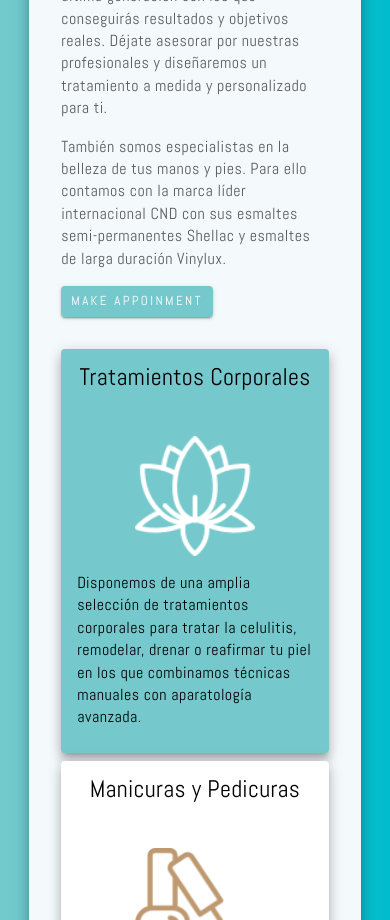
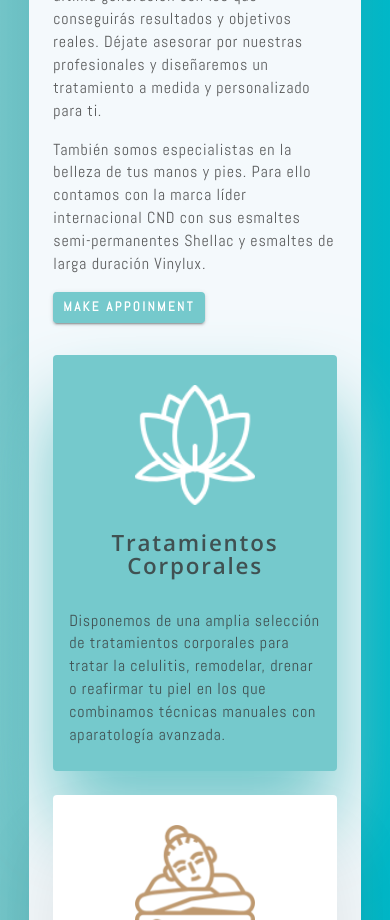
Before and after one commit to Rocamain/2u, a React (Create React App) app: page / in a window 390 px wide. Shown: the part 1080-2000 px from the top of the page. Built offline with nearby package versions, Linux system fonts and the light colour scheme; data requests are answered from the project's data file.

Commit message:
impletemented responsive fontsize, responsive button component, reorganizes and clean the styles

```diff
--- a/src/components/accessories/Button.jsx
+++ b/src/components/accessories/Button.jsx
@@ -1,13 +1,26 @@
 import React from 'react';
 import { Button } from '@mui/material';
+import useMediaQuery from '@mui/material/useMediaQuery';
+import { useTheme } from '@mui/material/styles';
 
 export default function StyledButton({ content }) {
+  const theme = useTheme();
+  const desktop = useMediaQuery(theme.breakpoints.up('lg'));
+  const tablet = useMediaQuery(theme.breakpoints.up('sm'));
+  const mobile = useMediaQuery(theme.breakpoints.up('xs'));
+
+  const sizes = () => {
+    if (desktop) return 'large';
+    if (tablet) return 'medium';
+    if (mobile) return 'small';
+  };
+
   return (
     <>
       <Button
-        size="small"
+        size={sizes()}
         variant="contained"
-        sx={{ fontWeight: 'semi-bold', letterSpacing: '0.15rem' }}
+        sx={{ mb: 2, fontWeight: 600, letterSpacing: '0.15rem' }}
         disableRipple
       >
         {content}
--- a/src/components/accessories/Card.jsx
+++ b/src/components/accessories/Card.jsx
@@ -1,7 +1,7 @@
 import { styled } from '@mui/material/styles';
 import clsx from 'clsx';
-import useCardStyles from '../../hooks/styles/useCardStyles';
 import useSlideAnimation from '../../hooks/styles/useSlideAnimation';
+// import { useTheme } from '@mui/styles';
 
 import {
   Card,
@@ -15,21 +15,22 @@ import {
 import StyledButton from './Button';
 
 export default function StyledCard(props) {
-  const { cardInfo, exit, carousel, icon, first } = props;
+  const { cardInfo, exit, carousel, icon, cardStyles } = props;
+
+  // Styles
+
   let iconURL = null;
   if (icon) {
     let path = icon.replaceAll(' ', '_');
-    console.log(first, icon);
     iconURL = require(`../../static/images/${path}.png`);
   }
 
-  // Styles
-  let { carouselContent, carouselTitle, card, cardFirst } = useCardStyles();
+  // animated card styles. thnx clx that allow to check if executes the exit animation of the card
   let animationStyles = useSlideAnimation();
-  // animated card styles. thnx clx that allow to check if executes the exit animation of the card
+
   let animatedCard = `${clsx(animationStyles.animatedItem, {
     [animationStyles.animatedItemExiting]: exit,
-  })} ${card}`;
+  })}`;
 
   const StyledIconButton = styled(IconButton)(({ theme }) => ({
     width: '5em',
@@ -42,36 +43,32 @@ export default function StyledCard(props) {
   return (
     <Card
       key={'index'}
-      className={
-        (carousel ? animatedCard : card) &&
-        (first ? `${cardFirst} ${card}` : card)
-      }
+      className={carousel && animatedCard}
       elevation={8}
+      sx={{ color: carousel ? 'carousel.main' : 'text.primary', ...cardStyles }}
     >
+      {icon && (
+        <StyledIconButton
+          sx={{ backgroundImage: `url(${iconURL})`, mt: '30px', mb: '10px' }}
+        />
+      )}
       <CardHeader
         title={
           <Typography
-            {...(carousel
-              ? { className: carouselTitle }
-              : { variant: 'title' })}
+            align="center"
+            variant={carousel ? 'title1' : 'title2'}
             component="h2"
-            align="center"
           >
             {cardInfo.title}
           </Typography>
         }
       />
-      {icon && <StyledIconButton sx={{ backgroundImage: `url(${iconURL})` }} />}
+
       <CardContent sx={{ pb: '0.5em' }}>
-        <Typography
-          {...(carousel
-            ? { className: carouselContent }
-            : { variant: 'body1' })}
-        >
+        <Typography variant={carousel ? 'body1' : 'body2'}>
           {cardInfo.content}
         </Typography>
       </CardContent>
-
       {carousel && (
         <CardActions sx={{ py: '1em' }}>
           <StyledButton content={cardInfo.button} />
--- a/src/components/homeSections/OurServices.jsx
+++ b/src/components/homeSections/OurServices.jsx
@@ -1,6 +1,5 @@
 import { useRef } from 'react';
-import { Divider, Box, Typography, Grid, Paper } from '@mui/material';
-import { styled } from '@mui/material/styles';
+import { Divider, Box, Typography, Grid } from '@mui/material';
 
 import StyledButton from '../accessories/Button';
 import StyledCard from '../accessories/Card';
@@ -24,15 +23,6 @@ export default function Article() {
   const classes = useCardStyles();
   const theme = useTheme();
 
-  const Item = styled(Paper)(({ theme }) => ({
-    ...theme.typography.body2,
-    padding: theme.spacing(1),
-    textAlign: 'center',
-    color: theme.palette.text.secondary,
-    height: '100%',
-    width: '100%',
-  }));
-
   return (
     data && (
       <Box
@@ -42,21 +32,22 @@ export default function Article() {
       >
         <Grid
           container
-          rowSpacing={{ xs: 4, sm: 4, md: '0', lg: '0' }}
-          columnSpacing={{ sm: '0', md: 4 }}
+          rowSpacing={{ xs: 2, sm: 2, md: 6, lg: 7 }}
           className={classes.articlesWrapper}
           ref={overlapContainer}
           component="div"
-          sx={{ flexGrow: 1, boxShadow: 8 }}
+          sx={{
+            flexGrow: 1,
+            boxShadow: 'rgba(56, 21, 11, 0.09) 0px 50px 80px 0px',
+          }}
         >
-          <Grid item component="div" xs={12} sm={12} md={6} lg={6}>
+          <Grid item component="div" xs={12} sm={12} md={6}>
             <Typography
-              component="h3"
-              variant="title"
+              component="h2"
+              variant="h4"
               children={data[0].title}
-              sx={{
-                color: theme.palette.text.primary,
-              }}
+              className={classes.cardTitle}
+              sx={{ mb: 3 }}
             />
 
             <Divider classes={{ root: classes.divider }} />
@@ -68,10 +59,12 @@ export default function Article() {
                 color: theme.palette.text.primary,
                 marginBottom: '1em',
               }}
+              variant="body2"
             />
 
             <Typography
               component="p"
+              variant="body2"
               children={data[0].content2}
               sx={{ color: theme.palette.text.primary, marginBottom: '1em' }}
             />
@@ -84,19 +77,63 @@ export default function Article() {
             xs={12}
             sm={12}
             md={6}
-            lg={6}
-            spacing={1}
             container
+            spacing={5}
+            // rowSpacing={{ xs: 2, sm: 2, md: 6, lg: 7 }}
           >
-            {data[0].cards.map((card, index) => (
-              <Grid key={index} item xs={12} sm={6} md={6} lg={4}>
-                <StyledCard
-                  cardInfo={card}
-                  icon={card.title}
-                  {...(!index && { first: true })}
-                />
-              </Grid>
-            ))}
+            <Grid
+              item
+              component="div"
+              xs={12}
+              sm={6}
+              container
+              rowSpacing={{ xs: 3, md: 5 }}
+            >
+              {data[0].cards.map(
+                (card, index) =>
+                  index % 2 === 0 && (
+                    <Grid key={index} item>
+                      <StyledCard
+                        cardInfo={card}
+                        icon={card.title}
+                        {...(index === 0 && {
+                          cardStyles: {
+                            bgcolor: '#75C9CC',
+                            boxShadow: '0px 50px 80px 0px #75c9cc',
+                          },
+                        })}
+                      />
+                    </Grid>
+                  )
+              )}
+            </Grid>
+            <Grid
+              item
+              component="div"
+              xs={12}
+              sm={6}
+              container
+              alignContent="flex-start"
+              rowSpacing={{ xs: 3, md: 5 }}
+            >
+              {data[0].cards.map(
+                (card, index, array) =>
+                  index % 2 !== 0 && (
+                    <Grid key={index} item>
+                      <StyledCard
+                        cardInfo={card}
+                        icon={card.title}
+                        {...(index === array.length - 1 && {
+                          cardStyles: {
+                            bgcolor: 'rgb(255, 251, 245)',
+                            boxShadow: '0px 50px 80px 0px rgb(12 2 2 / 10%)',
+                          },
+                        })}
+                      />
+                    </Grid>
+                  )
+              )}
+            </Grid>
           </Grid>
         </Grid>
       </Box>
--- a/src/hooks/custom/useBg.js
+++ b/src/hooks/custom/useBg.js
@@ -5,7 +5,7 @@ import { useEffect, useState } from 'react';
 export default function useBg(data, overlapContainer) {
   const [height, setHeight] = useState();
   const setWrapperSize = () => {
-    let bgHeight = overlapContainer.current.scrollHeight / 16 - 10 + 'em';
+    let bgHeight = overlapContainer.current.scrollHeight / 16 - 14 + 'em';
     setHeight(bgHeight);
   };
 
--- a/src/hooks/styles/useCardStyles.js
+++ b/src/hooks/styles/useCardStyles.js
@@ -3,37 +3,22 @@ import image from '../../static/images/water1.jpg';
 
 export const useStyles = makeStyles((theme) => {
   return {
-    card: {
+    carousel: {
+      height: '90vh',
       display: 'flex',
       flexDirection: 'column',
+      justifyContent: 'center',
       alignItems: 'center',
-      color: 'black',
-    },
-    cardFirst: {
-      backgroundColor: '#75C9CC',
-    },
-    carouselTitle: {
-      lineHeight: 1,
-      fontSize: '2rem',
-      fontWeight: 700,
-      letterSpacing: '0.05em',
-      fontFamily: 'Open Sans',
+      backgroundImage: `url(${image})`,
+      backgroundAttachment: 'fixed',
+      backgroundPosition: 'center',
+      backgroundSize: 'cover',
     },
 
-    carouselContent: {
-      lineHeight: 1.13,
-      fontSize: '1.3rem',
-      fontWeight: 400,
-      letterSpacing: '0.05em',
-      fontFamily: 'Open Sans',
-    },
-    hidden: {
-      display: 'none',
-    },
     slideContainer: {
       width: '100%',
       margin: '0 auto',
-      backgroundColor: '#75C9CC',
+      backgroundImage: theme.palette.background.primary,
       paddingBottom: '0.7em',
       paddingTop: '1.5em',
     },
@@ -52,32 +37,18 @@ export const useStyles = makeStyles((theme) => {
       color: 'white',
       fontSize: '3.4rem',
     },
-    carousel: {
-      height: '90vh',
-      display: 'flex',
-      flexDirection: 'column',
-      justifyContent: 'center',
-      alignItems: 'center',
-      backgroundImage: `url(${image})`,
-      backgroundAttachment: 'fixed',
-      backgroundPosition: 'center',
-      backgroundSize: 'cover',
-    },
 
     divider: {
       backgroundColor: '#cc7875',
       height: '0.1rem',
-
-      marginBottom: '1em',
+      marginBottom: '2em',
       width: '40%',
-      // marginRight: 'auto',
     },
 
     articlesContainer: {
-      backgroundImage:
-        'linear-gradient(90deg,#75c9cc 0%,#00bccc 100%)!important',
-      marginTop: '140px',
-      marginBottom: '130px',
+      backgroundImage: theme.palette.background.primary,
+      marginTop: '10em',
+      marginBottom: '18em',
       width: '100%',
       position: 'relative',
       display: 'flex',
@@ -88,12 +59,10 @@ export const useStyles = makeStyles((theme) => {
     articlesWrapper: {
       width: '85%',
       position: 'absolute',
-      top: '-5em',
+      top: '-6em',
       margin: '0 auto',
-
-      backgroundColor: 'rgb(244, 249, 252)',
-
-      padding: '2em',
+      backgroundColor: theme.palette.background.secondary,
+      padding: '1.5em',
     },
   };
 });
--- a/src/index.js
+++ b/src/index.js
@@ -3,7 +3,7 @@ import ReactDOM from 'react-dom';
 import './index.css';
 import App from './App';
 import reportWebVitals from './reportWebVitals';
-import { theme } from './static/theme/styledTheme';
+import theme from './static/theme/styledTheme';
 import { ThemeProvider } from '@mui/material/styles';
 import CssBaseline from '@mui/material/CssBaseline';
 
--- a/src/static/theme/styledTheme.js
+++ b/src/static/theme/styledTheme.js
@@ -1,6 +1,6 @@
-import { createTheme } from '@mui/material';
+import { createTheme, responsiveFontSizes } from '@mui/material';
 
-export const theme = createTheme({
+let theme = createTheme({
   palette: {
     primary: {
       main: '#75C9CC',
@@ -10,47 +10,103 @@ export const theme = createTheme({
       main: '#fff',
       contrastText: '#75C9CC',
     },
+    carousel: {
+      main: '#000000',
+    },
     text: {
       primary: 'rgba(51,51,51,0.8)',
+    },
+    background: {
+      primary: 'linear-gradient(90deg,#75c9cc 0%,#00bccc 100%)!important',
+      secondary: 'rgb(244, 249, 252)',
     },
   },
 
   typography: {
+    htmlFontSize: 16,
+
     fontFamily: ['Abel', 'Open Sans'].join(','),
     h1: {
+      fontWeight: '300',
+      fontSize: '5rem',
+      lineHeight: 1.16,
       fontFamily: ['Abel', 'Open Sans'].join(','),
+      letterSpacing: '-0.017em',
     },
     h2: {
+      fontWeight: '500',
+      fontSize: '3.5rem',
+      lineHeight: 1.2,
       fontFamily: ['Abel', 'Open Sans'].join(','),
+      letterSpacing: '-0.008em',
+      // color: '#FFFF00',
     },
     h3: {
+      fontWeight: '400',
+      fontSize: '3rem',
+      lineHeight: 1.2,
       fontFamily: ['Abel', 'Open Sans'].join(','),
+      letterSpacing: '-0.008em',
     },
     h4: {
+      fontWeight: '500',
+      fontSize: '2.3rem',
+      lineHeight: 1.3,
       fontFamily: ['Abel', 'Open Sans'].join(','),
+      letterSpacing: '0em',
+    },
+    h5: {
+      fontWeight: '500',
+      fontSize: '1.8rem',
+      lineHeight: 1.4,
+      fontFamily: ['Abel', 'Open Sans'].join(','),
+      letterSpacing: '0.007em',
     },
     p: {
       fontFamily: ['Abel', 'Open Sans'].join(','),
     },
-    title: {
-      lineHeight: 1,
+    body1: {
+      fontWeight: '400',
       fontSize: '1.5rem',
-      fontWeight: 500,
-      letterSpacing: '0.02rem',
-      fontFamily: 'Abel',
-      marginBottom: '1.3em',
+      lineHeight: 1.15,
+      fontFamily: ['Open Sans', 'Abel'].join(','),
+      letterSpacing: '0.090em',
     },
-
-    body1: {
-      lineHeight: '1.4rem',
+    title1: {
+      fontWeight: '600',
+      fontSize: '2rem',
+      lineHeight: 1.05,
+      fontFamily: ['Open Sans', 'Abel'].join(','),
+      letterSpacing: '0.05em',
+    },
+    body2: {
+      fontWeight: '400',
       fontSize: '1rem',
-      fontWeight: 400,
-      letterSpacing: '0.03rem',
-      // fontFamily: 'Open Sans',
+      lineHeight: 1.43,
+      fontFamily: ['Abel', 'Open Sans'].join(','),
+      letterSpacing: '0.05rem',
+    },
+    title2: {
+      fontWeight: '600',
+      fontSize: '1.4rem',
+      lineHeight: 1.05,
+      fontFamily: ['Open Sans', 'Abel'].join(','),
+      letterSpacing: '0.08em',
     },
   },
 
   components: {
+    MuiCard: {
+      styleOverrides: {
+        root: {
+          display: 'flex',
+          flexDirection: 'column',
+          alignItems: 'center',
+          boxShadow: '0px 50px 80px 0px rgb(12 2 2 / 10%)',
+          '&:hover': {},
+        },
+      },
+    },
     MuiSvgIcon: {
       styleOverrides: {
         root: {
@@ -87,3 +143,7 @@ export const theme = createTheme({
     },
   },
 });
+
+theme = responsiveFontSizes(theme);
+
+export default theme;
```
Also changed, not shown: src/components/accessories/Carousel.jsx (+3 -4 lines).
